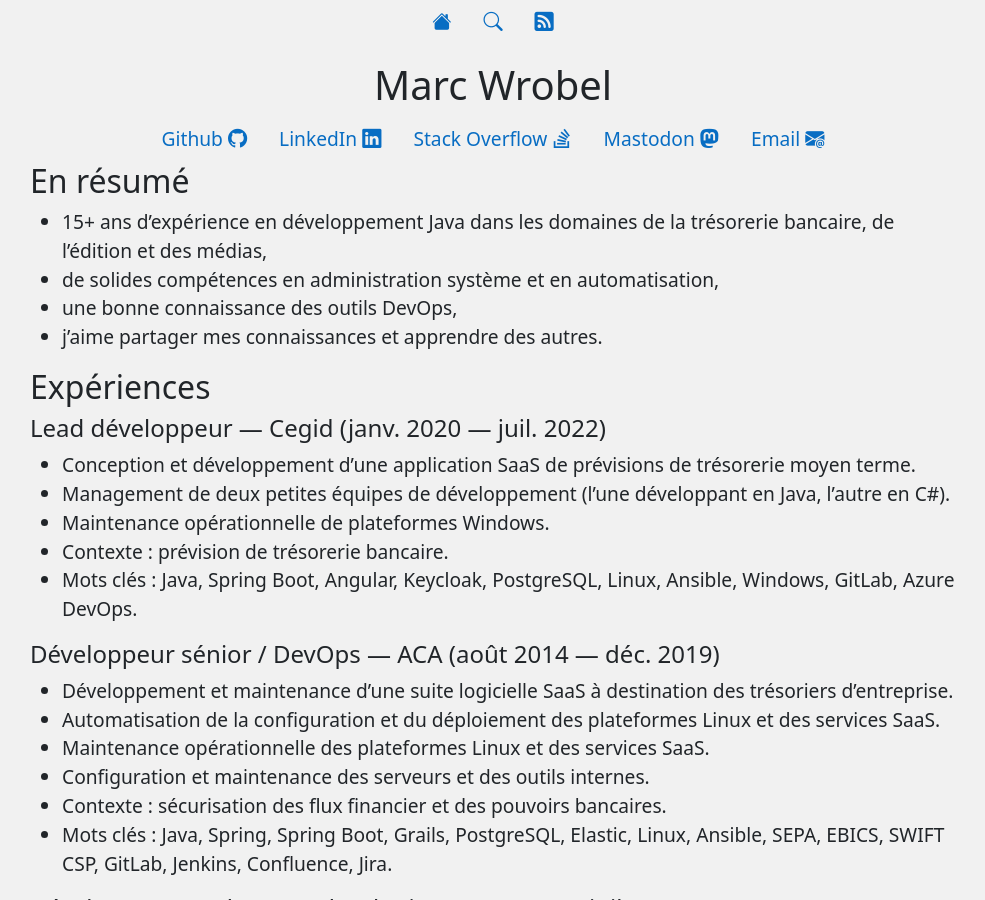
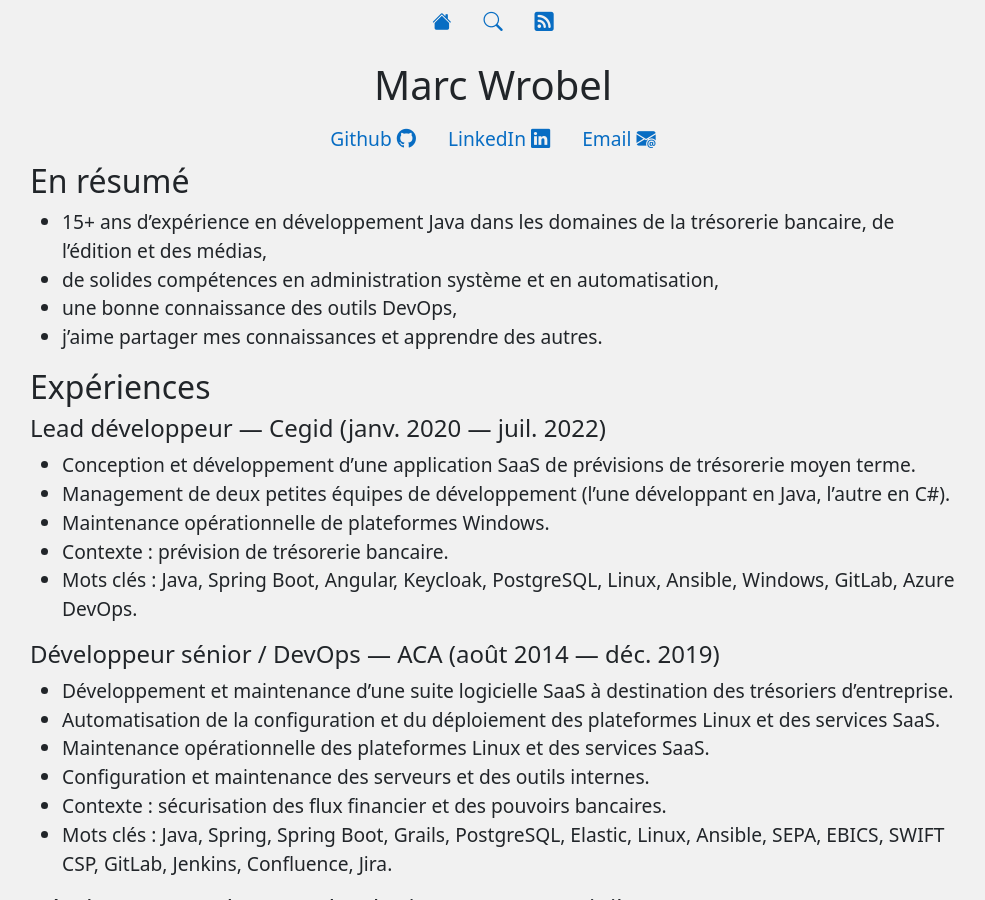
Before and after one commit to marcwrobel/marcwrobel.github.io, a Jekyll site: the page built from a-propos.md, in a window 1280 px wide and 900 px high. Shown: the whole window, without its empty margins (147-1132 px from the left). Built offline with Jekyll 4.4.1, drawn with Linux system fonts in a browser that asks for light colours; some of the changed lines change nothing that is shown.

Commit message:
Suppression des liens StackOverflow / Mastodon de la page 'À propos'

```diff
--- a/_config.yml
+++ b/_config.yml
@@ -89,7 +89,7 @@
   - title: Stack Overflow
     url: https://stackoverflow.com/users/374236/marc-wrobel
     home: true
-    about: true
+    about: false
     menu: false
     order: 30
     icon: stack-overflow
@@ -97,7 +97,7 @@
   - title: Mastodon
     url: https://fosstodon.org/@marcwrobel
     home: true
-    about: true
+    about: false
     menu: false
     order: 35
     icon: mastodon
```
